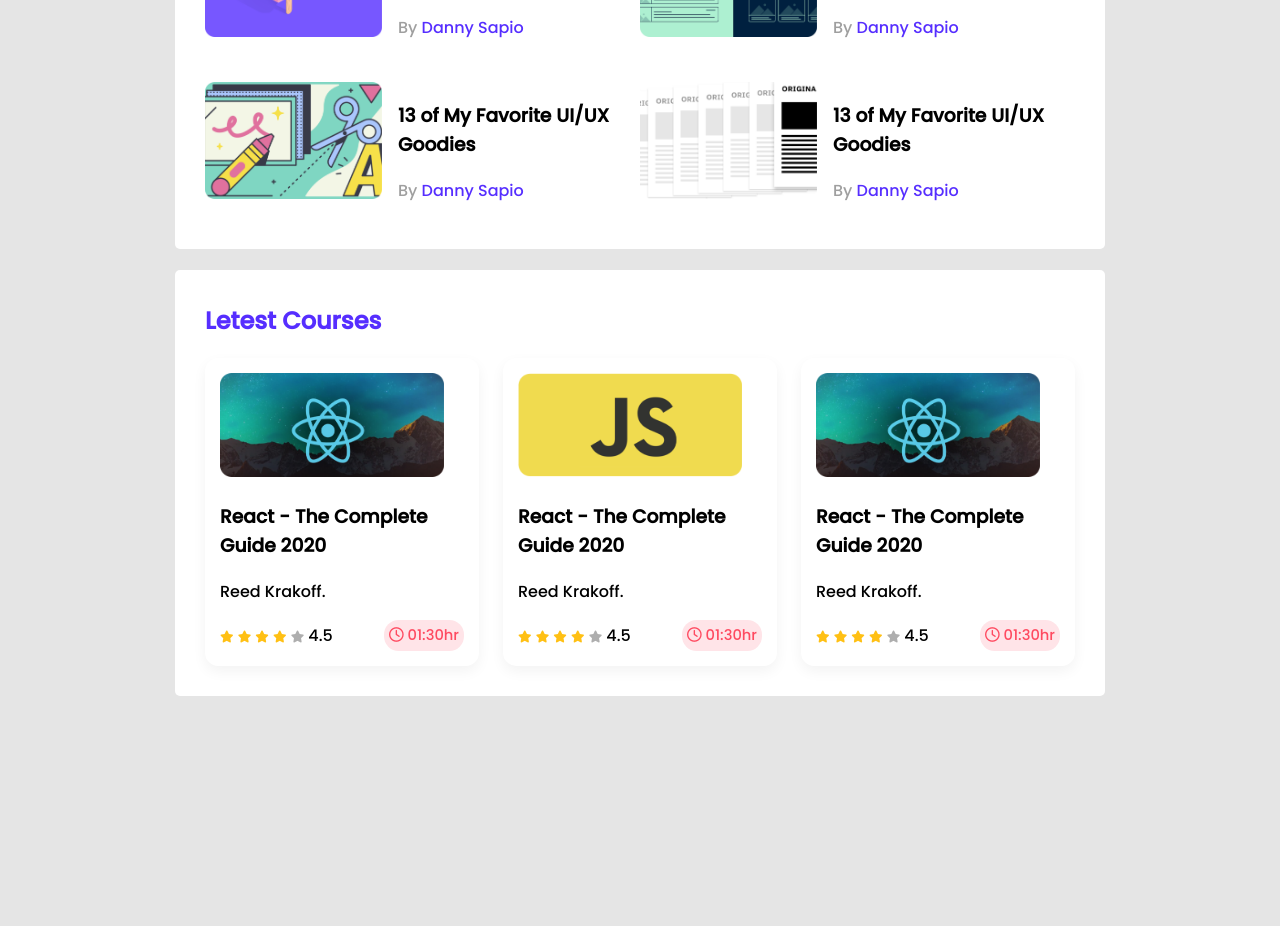
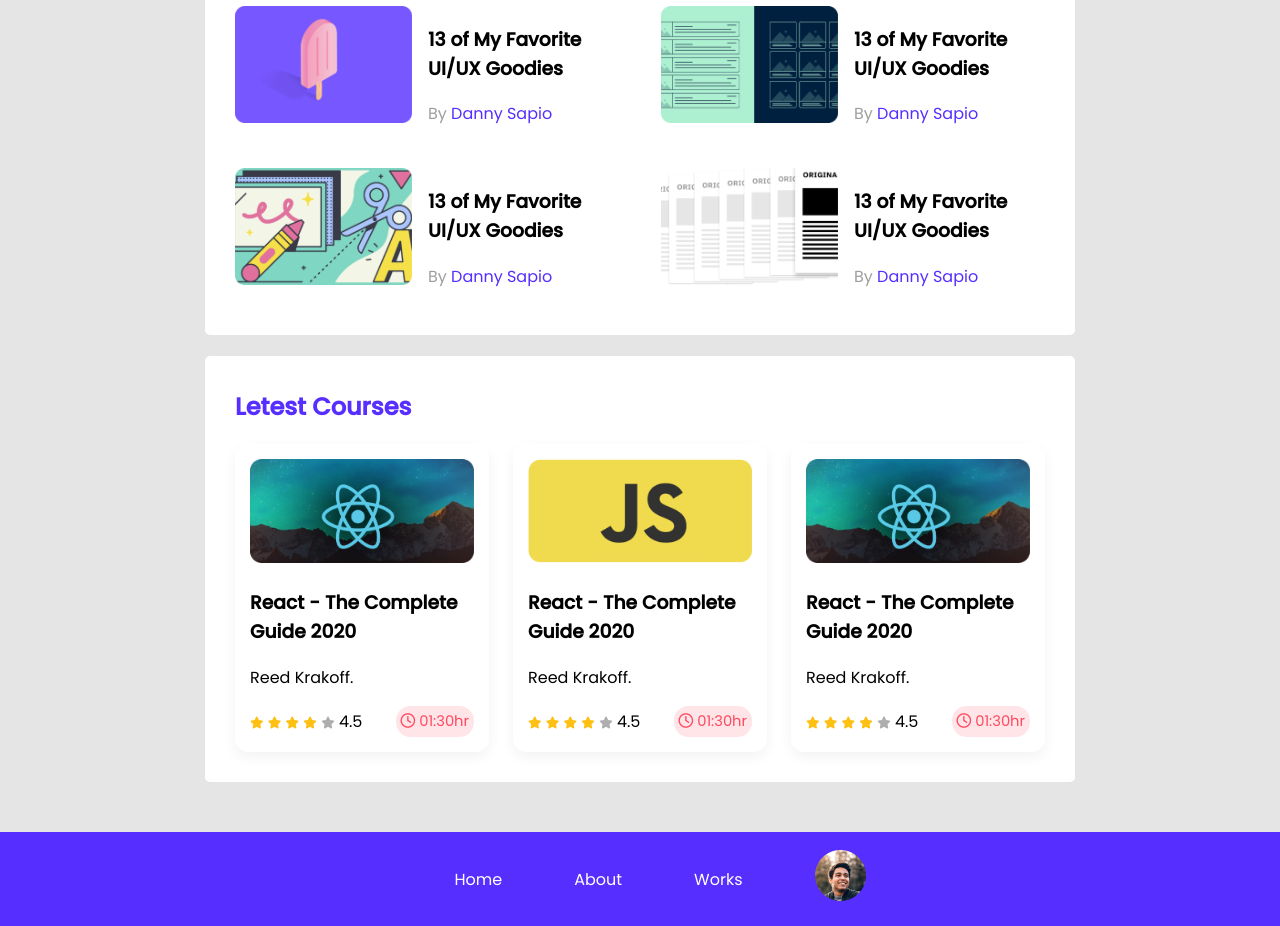
Before and after one commit to hasan-mohammad-bd/leader-board-css3, a plain HTML site: page index.html in a window 1280 px wide. Shown: the part 467-1393 px from the top of the page. Before the commit the page ends 1171 px from the top, so only its background shows below. Drawn offline with Linux system fonts and the light colour scheme.

Commit message:
adding footer

```diff
--- a/index.html
+++ b/index.html
@@ -6,15 +6,30 @@
     <meta name="viewport" content="width=device-width, initial-scale=1.0">
     <!-- font awesome -->
     <link rel="stylesheet" href="https://cdnjs.cloudflare.com/ajax/libs/font-awesome/6.0.0-beta3/css/all.min.css" integrity="sha512-Fo3rlrZj/k7ujTnHg4CGR2D7kSs0v4LLanw2qksYuRlEzO+tcaEPQogQ0KaoGN26/zrn20ImR1DfuLWnOo7aBA==" crossorigin="anonymous" referrerpolicy="no-referrer" />
+    <!-- favicon -->
+    <link rel="icon" type="image/png" sizes="16x16" href="/favicon-16x16.png">
     <!-- stylesheet -->
     <link rel="stylesheet" href="style.css">
     <title>Leader Board</title>
 </head>
 <body>
+
     <!-- header start -->
+
     <header>
+        <div class="navbar">
+            <div class="logo-holder"><img src="./images/icons/logo.png" alt=""></div>
+            <nav>
+                <ul>
+                    <li><a href="">Home</a></li>
+                    <li><a href="">About</a></li>
+                    <li><a href="">Works</a></li>
+                    <li><a href=""><img src="/images/icons/profile.png" alt=""></a></li>
+                </ul>
+            </nav>
+        </div>
+    </header>
 
-    </header>
     <!-- header end -->
 
     <main>
@@ -103,7 +118,7 @@
 
     <!-- latest Courses -->
 
-    <section class="container">
+    <section class="container container-2">
         <h2 class="section-title">Letest Courses</h2>
         <div class="courses">
             <div class="course">
@@ -178,6 +193,20 @@
         </div>
     </section>
 
+    <!-- footer -->
     </main>
+
+    <footer>
+        <div class="navbar">
+            <nav>
+                <ul>
+                    <li><a href="">Home</a></li>
+                    <li><a href="">About</a></li>
+                    <li><a href="">Works</a></li>
+                    <li><a href=""><img src="/images/icons/profile.png" alt=""></a></li>
+                </ul>
+            </nav>
+        </div>
+    </footer>
 </body>
 </html>
--- a/style.css
+++ b/style.css
@@ -1,11 +1,21 @@
 /* fonts */
-@import url('https://fonts.googleapis.com/css2?family=Poppins:wght@500&display=swap');
+@import url('https://fonts.googleapis.com/css2?family=Poppins:wght@400;500&display=swap');
 
 /* uilities */
+
+* {
+    box-sizing: border-box;
+    list-style-type: none;
+    text-decoration: none;
+}
+
 body {
     font-family: 'Poppins', sans-serif;
     background-color: #E5E5E5;
+    margin: 0;
+    padding: 0;
 }
+
 
 main {
     display: flex;
@@ -24,6 +34,43 @@ main {
 hr {
     border: 1 solid #D1D1D1;
     margin-bottom: 27px;
+}
+
+/* navbar */
+
+header {
+    background-color: #562EFF;
+    display: flex;
+    justify-content: center;
+}
+
+.navbar {
+    display: flex;
+    justify-content: space-between;
+    align-items: center;
+    height: 94px;
+    width: 870px;
+}
+
+.navbar .logo-holder img {
+    Width:40.42px;
+    Height:51px;
+}
+
+.navbar nav ul {
+    display: flex;
+    align-items: center;
+
+}
+
+.navbar nav ul li {
+    margin-left: 36px;
+}
+
+.navbar nav ul a {
+    color: #FFFFFF;
+    font-size: 16px;
+    font-weight: 400;
 }
 
 
@@ -69,6 +116,8 @@ hr {
     display: grid;
     grid-template-columns: repeat(2,1fr);
     grid-row-gap: 26px;
+    grid-column-gap: 42px;
+
 }
 
 .blog {
@@ -101,6 +150,10 @@ hr {
 }
 
 /* Courses Styles */
+
+.container-2 {
+    margin-bottom: 50px;
+}
 
 .courses {
     display: grid;
@@ -143,6 +196,24 @@ hr {
 .fa-star.empty {
     color:#AEAEAE;
 }
+
+/* footer */
+
+footer {
+    background-color: #562EFF;
+    display: flex;
+    justify-content: center;
+}
+
+footer .navbar {
+    flex-direction: row-reverse;
+    justify-content: center;
+}
+
+footer .navbar ul li {
+    margin-right: 36px;
+}
+
  /*--------------------
      Media Queries
 --------------------- */
@@ -165,6 +236,7 @@ hr {
 
 }
 
+
 /* tablate devices */
 
 @media only screen and (min-width:688px)
```
